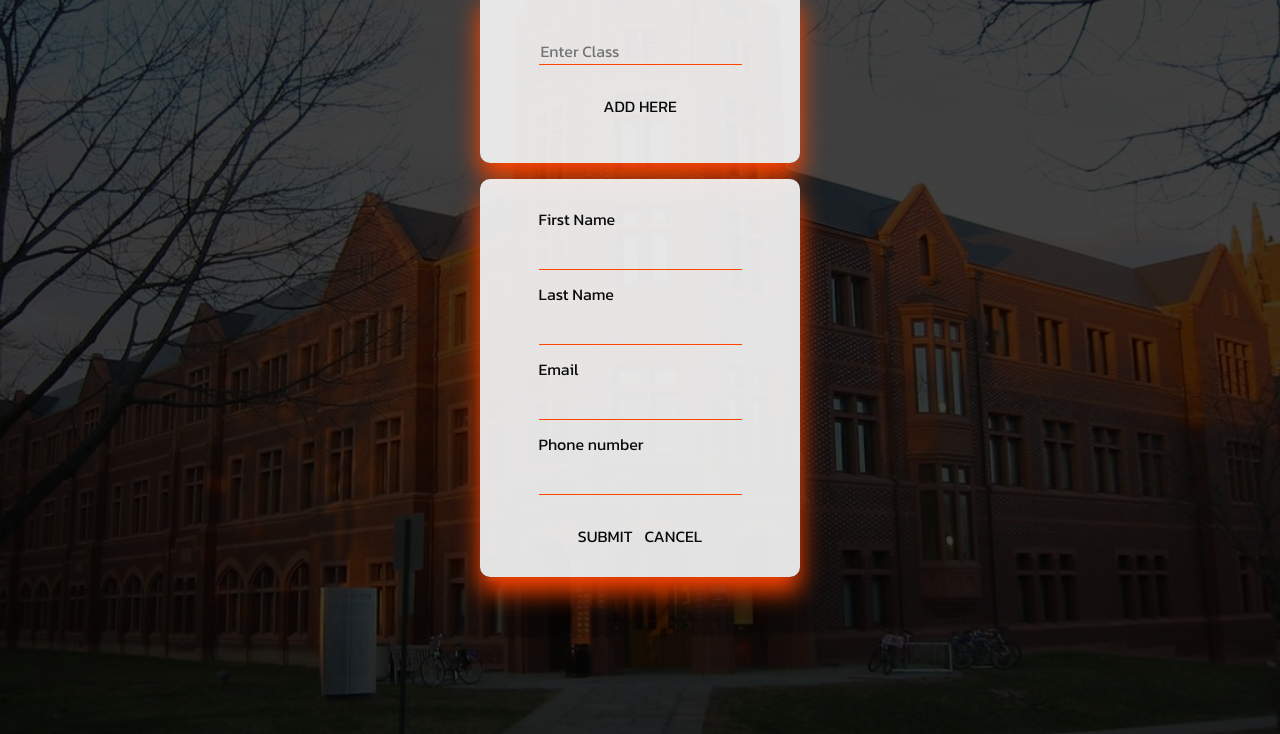
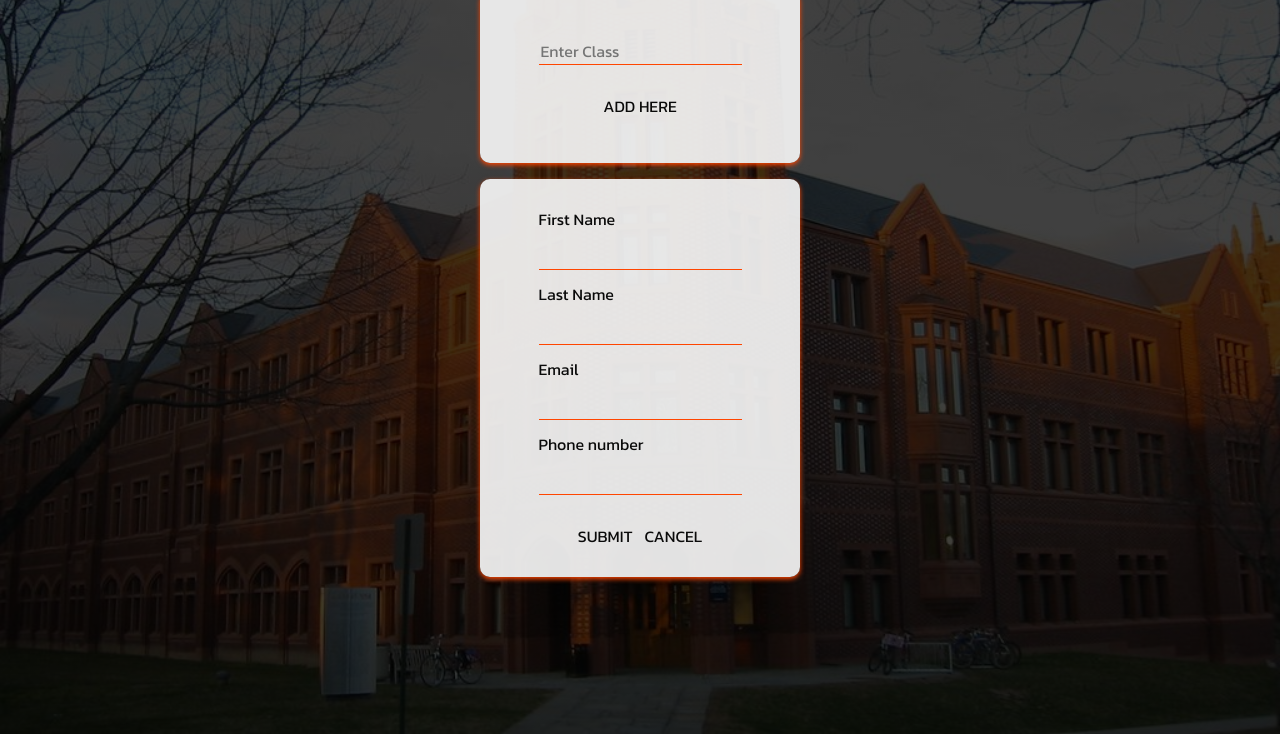
Before and after one commit to IdrissaMurenga/student-app, a plain HTML site: page index.html in a window 1280 px wide. Shown: the part 66-800 px from the top of the page. Drawn offline with Linux system fonts and the light colour scheme.

Commit message:
edited css

```diff
--- a/assets/css/style.css
+++ b/assets/css/style.css
@@ -25,7 +25,7 @@ body{
      align-items: center;
      gap: 1rem;
      background-color: #f7f7f7ea;
-     box-shadow: 0 15px 25px orangered;
+     box-shadow: 0 2px 5px orangered;
      border-radius: 10px;
 }
 #classInput, .input-name{
```
